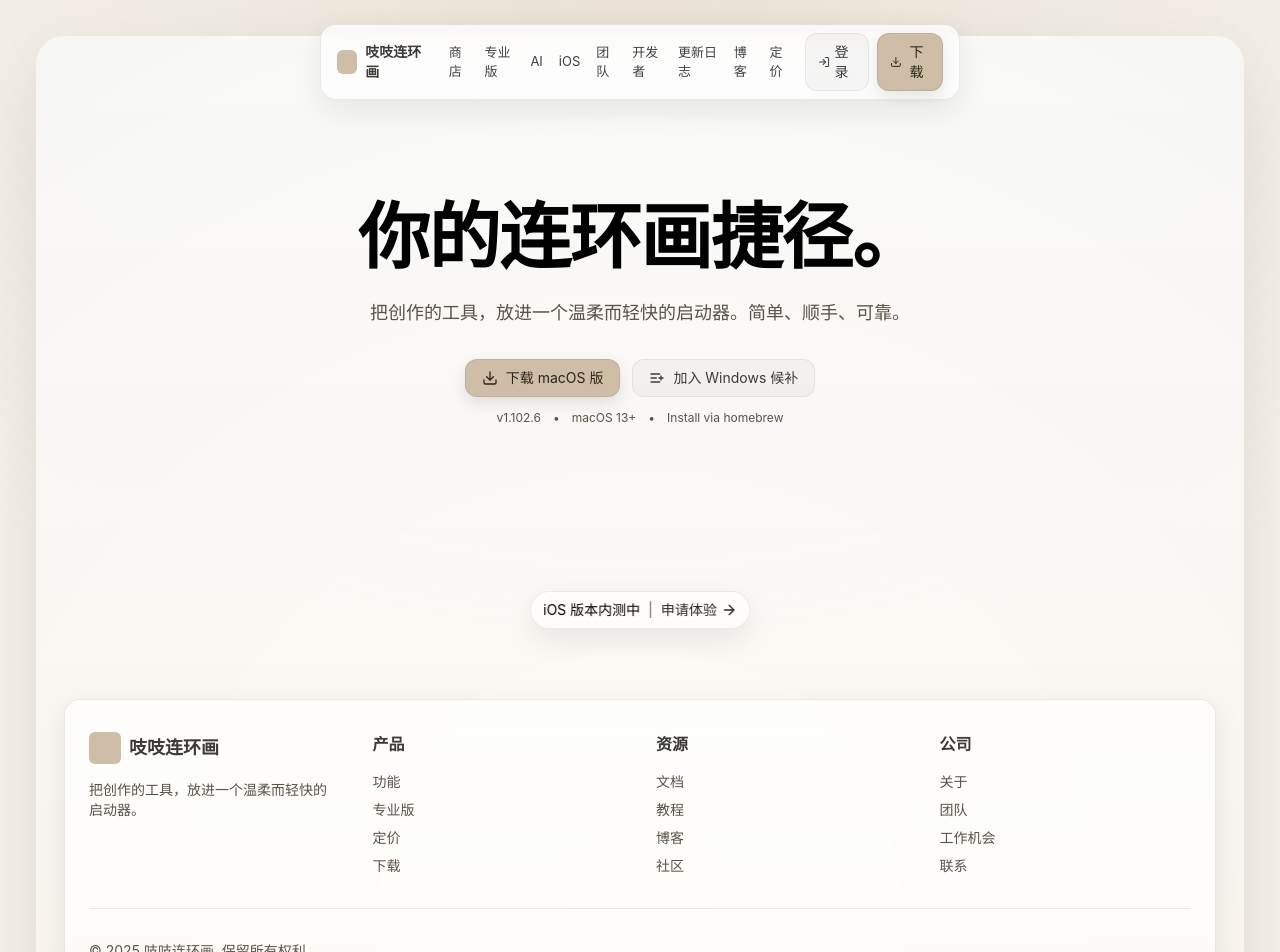
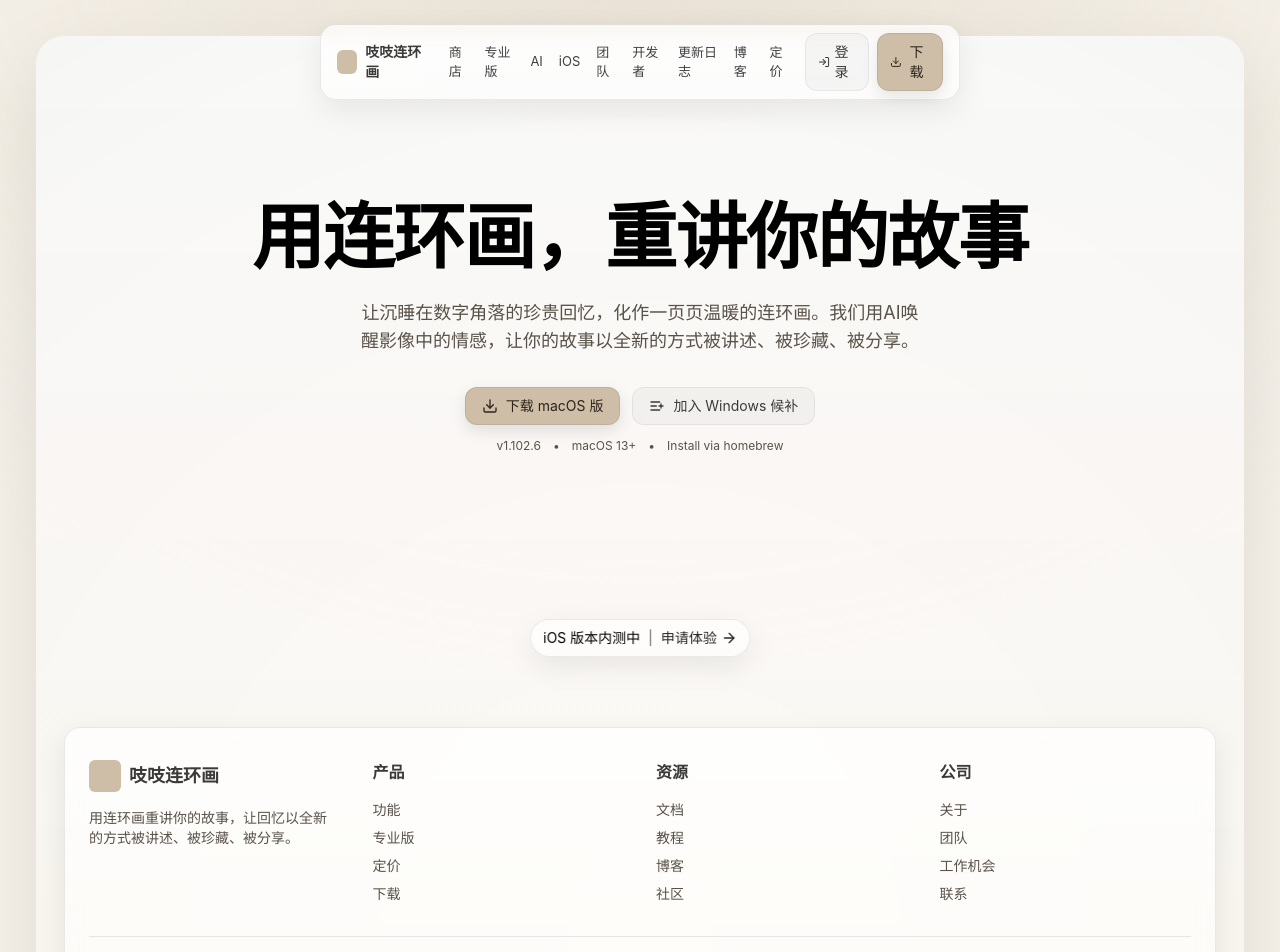
Before and after one commit to chiimagnus/ZZComicStripe_Web, a React (Vite) app: page / in a window 1280 px wide. Shown: the top 952 px of the page. Built offline with nearby package versions, Linux system fonts and the light colour scheme.

Commit message:
feat: 更新 Footer 和 HeroSection 组件的文案以增强故事叙述
- 在 Footer 组件中修改描述，强调用连环画重讲故事的主题。
- 更新 HeroSection 组件的标题和描述，突出珍贵回忆的分享与珍藏，提升用户情感共鸣。

```diff
--- a/src/components/layout/Footer.tsx
+++ b/src/components/layout/Footer.tsx
@@ -37,7 +37,7 @@ function Footer({ oniOSBetaClick }: FooterProps) {
               <span className="text-lg font-semibold">吱吱连环画</span>
             </div>
             <p className="text-muted-contrast text-sm">
-              把创作的工具，放进一个温柔而轻快的启动器。
+              用连环画重讲你的故事，让回忆以全新的方式被讲述、被珍藏、被分享。
             </p>
           </div>
 
--- a/src/components/layout/HeroSection.tsx
+++ b/src/components/layout/HeroSection.tsx
@@ -18,10 +18,10 @@ function HeroSection({ onMacDownloadClick, onWindowsWaitlistClick, oniOSBetaClic
   return (
     <section className="relative z-10 mx-auto max-w-4xl px-6 pt-[200px] pb-[240px] text-center md:px-0" aria-labelledby="hero-heading">
       <h1 id="hero-heading" className="heading-glow mx-auto text-5xl font-extrabold leading-[1.1] sm:text-6xl md:text-7xl">
-        你的连环画捷径。
+        用连环画，重讲你的故事
       </h1>
       <p className="mx-auto mt-5 max-w-2xl text-balance text-base text-muted-contrast sm:text-lg">
-        把创作的工具，放进一个温柔而轻快的启动器。简单、顺手、可靠。
+        让沉睡在数字角落的珍贵回忆，化作一页页温暖的连环画。我们用AI唤醒影像中的情感，让你的故事以全新的方式被讲述、被珍藏、被分享。
       </p>
 
       <div className="mt-8 flex flex-wrap items-center justify-center gap-3">
```
Also changed, not shown: 1 other file (tests, documents, lock files or other folders).
